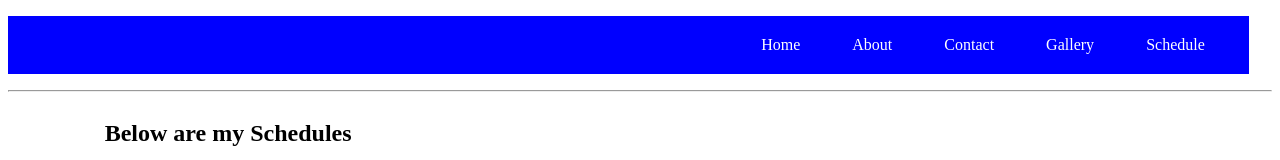
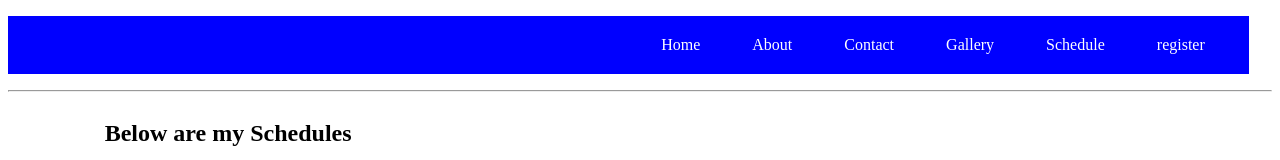
Before and after one commit to mrsimonpeter/My-Website, a plain HTML site: page schedule.html in a window 1280 px wide. Shown: the top 160 px of the page. Drawn offline with Linux system fonts and the light colour scheme.

Commit message:
New update
today

```diff
--- a/schedule.html
+++ b/schedule.html
@@ -14,6 +14,7 @@
         <li><a href="contact.html" title="Contact Page">Contact</a></li>
         <li><a href="gallery.html" title="Gallery Page">Gallery</a></li>
         <li><a href="schedule.html" title="Schedule Page">Schedule</a></li>
+        <li><a href="register.html" title="register Page">register</a></li>
     </ul>    <hr>
     <table border="1">
         <caption><h2>Below are my Schedules</h2></caption>
```
